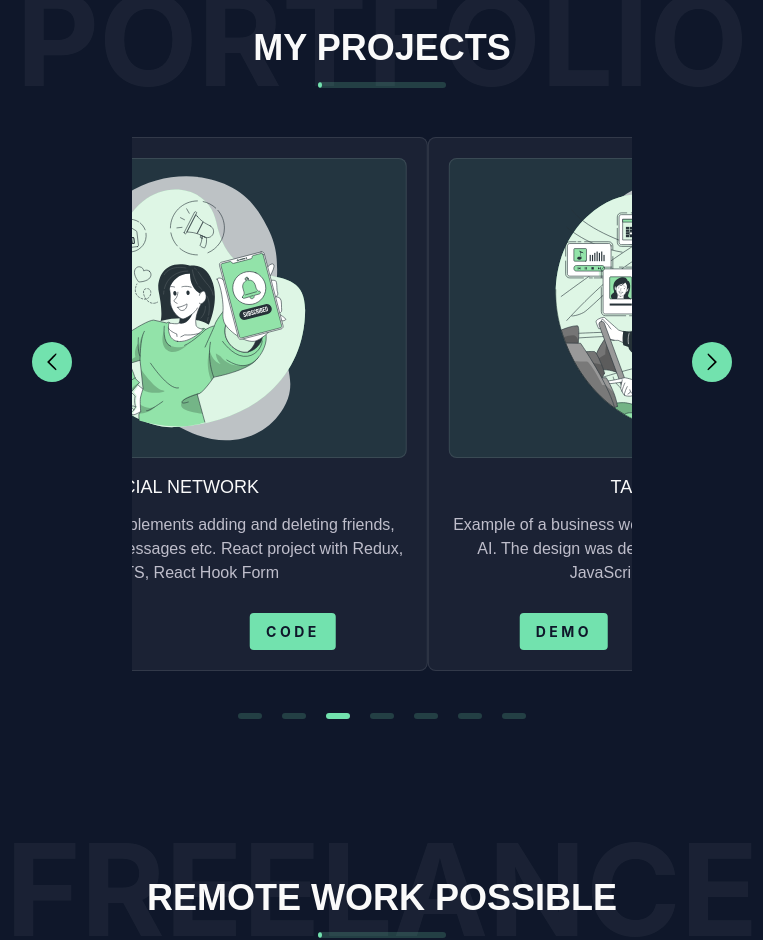
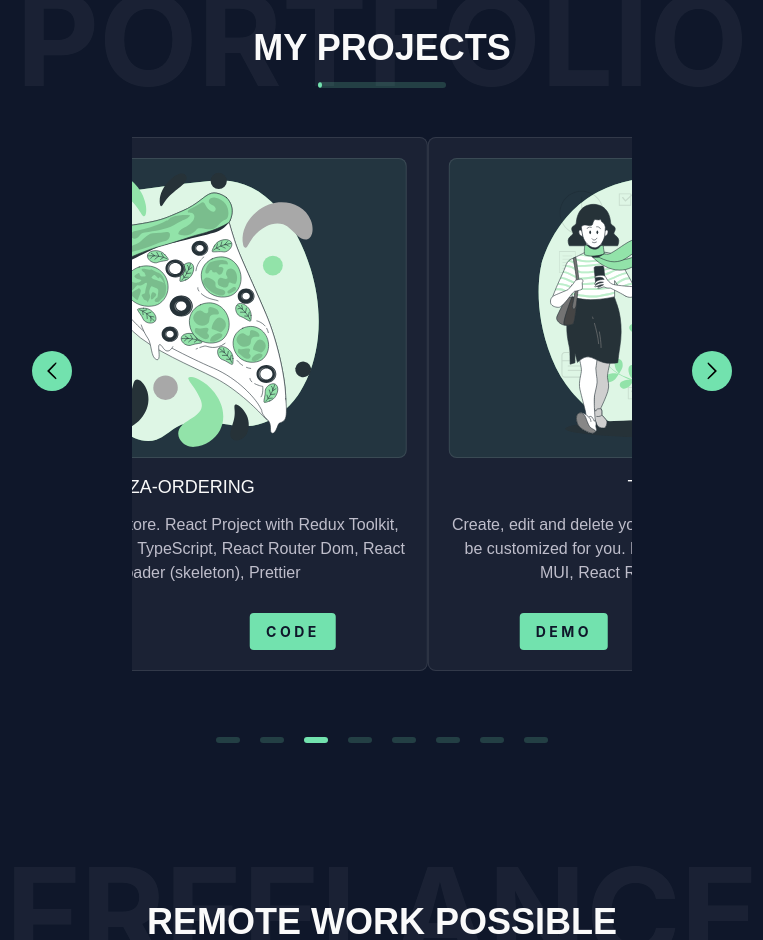
Before and after one commit to veluat/portfolio-app, a React (Create React App) app: page / in a window 1280 px wide. Shown: the part 2540-3480 px from the top of the page, without its empty margins (258-1021 px from the left). Built offline with nearby package versions, Linux system fonts and the light colour scheme; no server answers; a web font is replaced by a local one.

Commit message:
feat: added project

```diff
--- a/src/layout/projects/project-data/ProjectData.js
+++ b/src/layout/projects/project-data/ProjectData.js
@@ -5,11 +5,38 @@ import taxiImage from "../../../assets/images/projects/taxi.svg";
 import art from "../../../assets/images/projects/art.svg";
 import pizza from "../../../assets/images/projects/pizza.svg";
 import weather from "../../../assets/images/projects/weather.svg";
+import counter from "../../../assets/images/projects/counter.svg";
 import {generateId} from "../../../common/utils/generate-id/generateId";
 
 export const ProjectData = {
     en: {
         project: [
+            {
+                id: generateId(),
+                title: 'DUAL COUNTER',
+                description: 'Counter (2 UI options) - A React project with Redux, TS, Local Storage. The app allows users to set the initial and maximum value of the counter, as well as increase, decrease, reset the counter.',
+                bg: {
+                    backgroundImage: 'url(' + counter + ')',
+                },
+                sprId: 'counter',
+                demoBtn: 'Demo',
+                demoLink: 'https://dual-counter.netlify.app/',
+                codeLink: 'https://github.com/veluat/dual-counter-app',
+                codeBtn: 'Code'
+            },
+            {
+                id: generateId(),
+                title: 'PIZZA-ORDERING',
+                description: 'Pizza Ordering Online Store. React Project with Redux Toolkit, Axios, Lodash.Debounce, TypeScript, React Router Dom, React Content Loader (skeleton), Prettier',
+                bg: {
+                    backgroundImage: 'url(' + pizza + ')',
+                },
+                sprId: 'pizza-ordering',
+                demoBtn: 'Demo',
+                demoLink: 'https://pizza-ordering-layout.netlify.app/',
+                codeLink: 'https://github.com/veluat/pizza-ordering-layout',
+                codeBtn: 'Code'
+            },
             {
                 id: generateId(),
                 title: 'TO-DO LIST',
@@ -19,8 +46,8 @@ export const ProjectData = {
                 },
                 sprId: 'todo-list',
                 demoBtn: 'Demo',
-                demoLink: 'https://veluat.github.io/task-manager',
-                codeLink: 'https://github.com/veluat/task-manager',
+                demoLink: 'https://veluat.github.io/task-manager-app',
+                codeLink: 'https://github.com/veluat/task-manager-app',
                 codeBtn: 'Code'
             },
             {
@@ -32,8 +59,8 @@ export const ProjectData = {
                 },
                 sprId: 'network',
                 demoBtn: 'Demo',
-                demoLink: 'https://veluat.github.io/social-network',
-                codeLink: 'https://github.com/veluat/social-network',
+                demoLink: 'https://veluat.github.io/social-network-app',
+                codeLink: 'https://github.com/veluat/social-network-app',
                 codeBtn: 'Code'
             },
             {
@@ -45,21 +72,8 @@ export const ProjectData = {
                 },
                 sprId: 'taxi',
                 demoBtn: 'Demo',
-                demoLink: 'https://example-of-a-business-website.netlify.app',
-                codeLink: 'https://github.com/veluat/taxi-services',
-                codeBtn: 'Code'
-            },
-            {
-                id: generateId(),
-                title: 'LEARNING CARDS',
-                description: 'Flashcard learning app to help you learn new topics. React project with Redux Toolkit, Axios, TS, React Hook Form, Zod, React Router Dom, Git, Radix UI',
-                bg: {
-                    backgroundImage: 'url(' + cardsImage + ')',
-                },
-                sprId: 'cards',
-                demoBtn: 'Coming soon',
-                demoLink: '#',
-                codeLink: '#',
+                demoLink: 'https://taxi-services-layout.netlify.app/',
+                codeLink: 'https://github.com/veluat/taxi-services-layout',
                 codeBtn: 'Code'
             },
             {
@@ -77,36 +91,62 @@ export const ProjectData = {
             },
             {
                 id: generateId(),
-                title: 'PIZZA-ORDERING',
-                description: 'Pizza Ordering Online Store. React Project with Redux Toolkit, Axios, Lodash.Debounce, TypeScript, React Router Dom, React Content Loader (skeleton), Prettier',
-                bg: {
-                    backgroundImage: 'url(' + pizza + ')',
-                },
-                sprId: 'pizza-ordering',
-                demoBtn: 'Demo',
-                demoLink: 'https://pizza-ordering-vite-app.netlify.app',
-                codeLink: 'https://github.com/veluat/pizza-ordering-app',
-                codeBtn: 'Code'
-            },
-            {
-                id: generateId(),
-                title: 'WEATHER',
+                title: 'WEATHER-MATTER',
                 description: 'SPA allows users to view the weather information of a specific city. React project with Redux-Toolkit, Axios, React router dom',
                 bg: {
                     backgroundImage: 'url(' + weather + ')',
                 },
                 sprId: 'weather',
+                demoBtn: 'Demo',
+                demoLink: 'https://weather-matter.netlify.app/',
+                codeLink: 'https://github.com/veluat/weather-matter-app',
+                codeBtn: 'Code'
+            },
+            {
+                id: generateId(),
+                title: 'LEARNING CARDS',
+                description: 'Flashcard learning app to help you learn new topics. React project with Redux Toolkit, Axios, TS, React Hook Form, Zod, React Router Dom, Git, Radix UI',
+                bg: {
+                    backgroundImage: 'url(' + cardsImage + ')',
+                },
+                sprId: 'cards',
                 demoBtn: 'Coming soon',
                 demoLink: '#',
                 codeLink: '#',
                 codeBtn: 'Code'
-            }
+            },
         ],
         text: 'My Projects',
         shadowText: 'PORTFOLIO'
     },
     ru: {
         project: [
+            {
+                id: generateId(),
+                title: 'СЧЕТЧИК (2 варианта UI)',
+                description: 'Счетчик (2 варианта UI) позволяет устанавливать начальное и максимальное значение, увеличивать, уменьшать и сбрасывать счетчик. Проект React с Redux, TS, localstorage',
+                bg: {
+                    backgroundImage: 'url(' + counter + ')',
+                },
+                sprId: 'counter',
+                demoBtn: 'Демо',
+                demoLink: 'https://dual-counter.netlify.app/',
+                codeLink: 'https://github.com/veluat/dual-counter-app',
+                codeBtn: 'Код'
+            },
+            {
+                id: generateId(),
+                title: 'ЗАКАЗ ПИЦЦЫ ОНЛАЙН',
+                description: 'Интернет-магазин по заказу пиццы. Проект React с Redux Toolkit, Axios, Lodash.Debounce, TS, React Router Dom, React Content Loader (skeleton), Prettier',
+                bg: {
+                    backgroundImage: 'url(' + pizza + ')',
+                },
+                sprId: 'pizza-ordering',
+                demoBtn: 'Демо',
+                demoLink: 'https://pizza-ordering-layout.netlify.app/',
+                codeLink: 'https://github.com/veluat/pizza-ordering-layout',
+                codeBtn: 'Код'
+            },
             {
                 id: generateId(),
                 title: 'ПЛАНЕР',
@@ -116,8 +156,8 @@ export const ProjectData = {
                 },
                 sprId: 'todo-list',
                 demoBtn: 'Демо',
-                demoLink: 'https://veluat.github.io/task-manager',
-                codeLink: 'https://github.com/veluat/task-manager',
+                demoLink: 'https://veluat.github.io/task-manager-app',
+                codeLink: 'https://github.com/veluat/task-manager-app',
                 codeBtn: 'Код'
             },
             {
@@ -129,8 +169,8 @@ export const ProjectData = {
                 },
                 sprId: 'network',
                 demoBtn: 'Демо',
-                demoLink: 'https://veluat.github.io/social-network',
-                codeLink: 'https://github.com/veluat/social-network',
+                demoLink: 'https://veluat.github.io/social-network-app',
+                codeLink: 'https://github.com/veluat/social-network-app',
                 codeBtn: 'Код'
             },
             {
@@ -142,21 +182,8 @@ export const ProjectData = {
                 },
                 sprId: 'taxi',
                 demoBtn: 'Демо',
-                demoLink: 'https://example-of-a-business-website.netlify.app',
-                codeLink: 'https://github.com/veluat/taxi-services',
-                codeBtn: 'Код'
-            },
-            {
-                id: generateId(),
-                title: 'ОБУЧАЮЩИЕ КАРТОЧКИ',
-                description: 'Приложение для обучения с помощью карточек для изучения новых тем. Проект React с Redux Toolkit, Axios, TS, React Hook Form, Zod, React Router Dom, Git, Radix UI',
-                bg: {
-                    backgroundImage: 'url(' + cardsImage + ')',
-                },
-                sprId: 'cards',
-                demoBtn: 'В разработке',
-                demoLink: '#',
-                codeLink: '#',
+                demoLink: 'https://taxi-services-layout.netlify.app/',
+                codeLink: 'https://github.com/veluat/taxi-services-layout',
                 codeBtn: 'Код'
             },
             {
@@ -174,30 +201,30 @@ export const ProjectData = {
             },
             {
                 id: generateId(),
-                title: 'ЗАКАЗ ПИЦЦЫ ОНЛАЙН',
-                description: 'Интернет-магазин по заказу пиццы. Проект React с Redux Toolkit, Axios, Lodash.Debounce, TS, React Router Dom, React Content Loader (skeleton), Prettier',
-                bg: {
-                    backgroundImage: 'url(' + pizza + ')',
-                },
-                sprId: 'pizza-ordering',
-                demoBtn: 'Демо',
-                demoLink: 'https://pizza-ordering-vite-app.netlify.app',
-                codeLink: 'https://github.com/veluat/pizza-ordering-app',
-                codeBtn: 'Код'
-            },
-            {
-                id: generateId(),
-                title: 'ПОГОДА',
+                title: 'ПРОГНОЗ ПОГОДЫ',
                 description: 'Одностраничное приложение позволяет пользователям просматривать информацию о погоде в конкретном городе. Проект React с Redux-Toolkit, Axios, React router dom',
                 bg: {
                     backgroundImage: 'url(' + weather + ')',
                 },
                 sprId: 'weather',
+                demoBtn: 'Демо',
+                demoLink: 'https://weather-matter.netlify.app/',
+                codeLink: 'https://github.com/veluat/weather-matter-app',
+                codeBtn: 'Код'
+            },
+            {
+                id: generateId(),
+                title: 'ОБУЧАЮЩИЕ КАРТОЧКИ',
+                description: 'Приложение для обучения с помощью карточек для изучения новых тем. Проект React с Redux Toolkit, Axios, TS, React Hook Form, Zod, React Router Dom, Git, Radix UI',
+                bg: {
+                    backgroundImage: 'url(' + cardsImage + ')',
+                },
+                sprId: 'cards',
                 demoBtn: 'В разработке',
                 demoLink: '#',
                 codeLink: '#',
                 codeBtn: 'Код'
-            }
+            },
         ],
         text: 'Мои проекты',
         shadowText: 'Портфолио'
```
Also changed, not shown: src/assets/images/projects/counter.svg (added).
